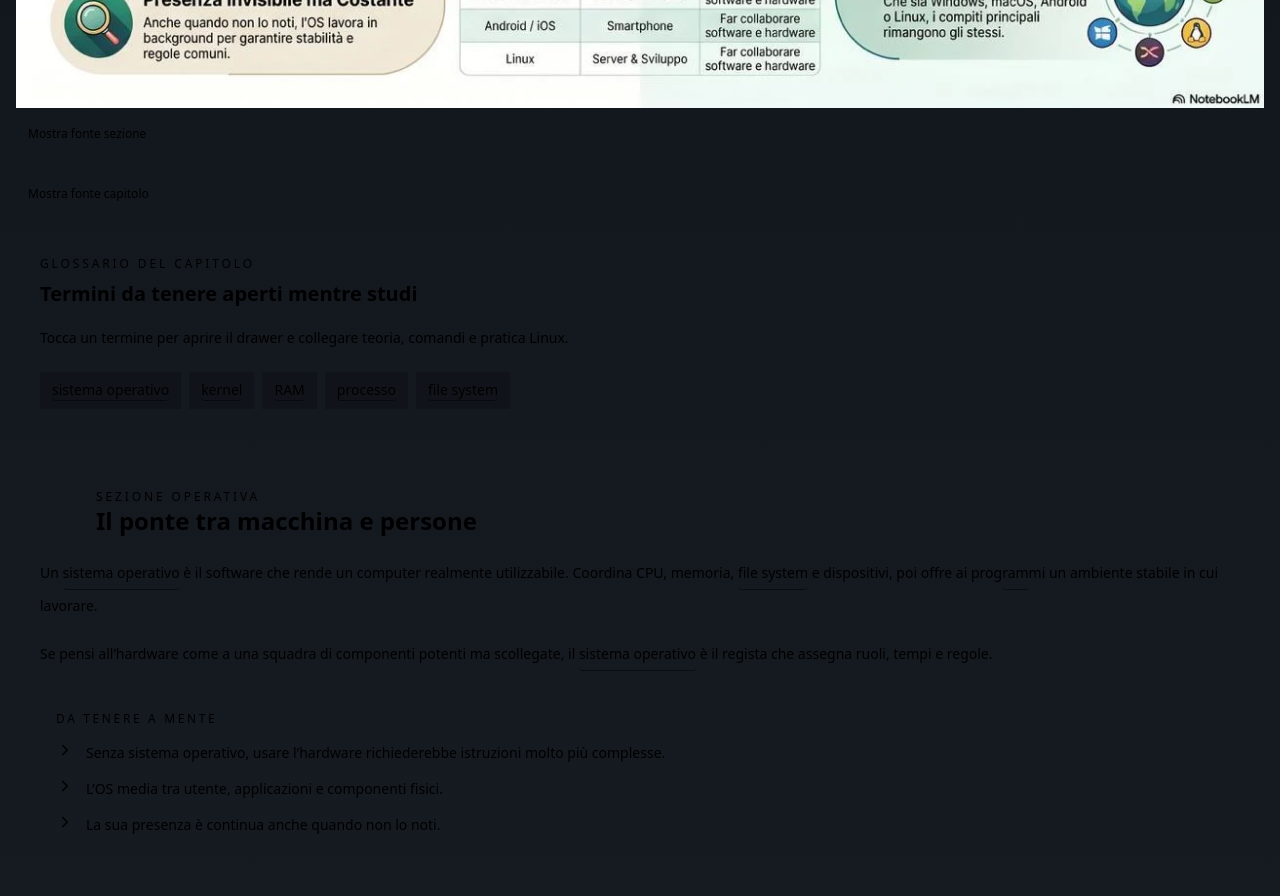
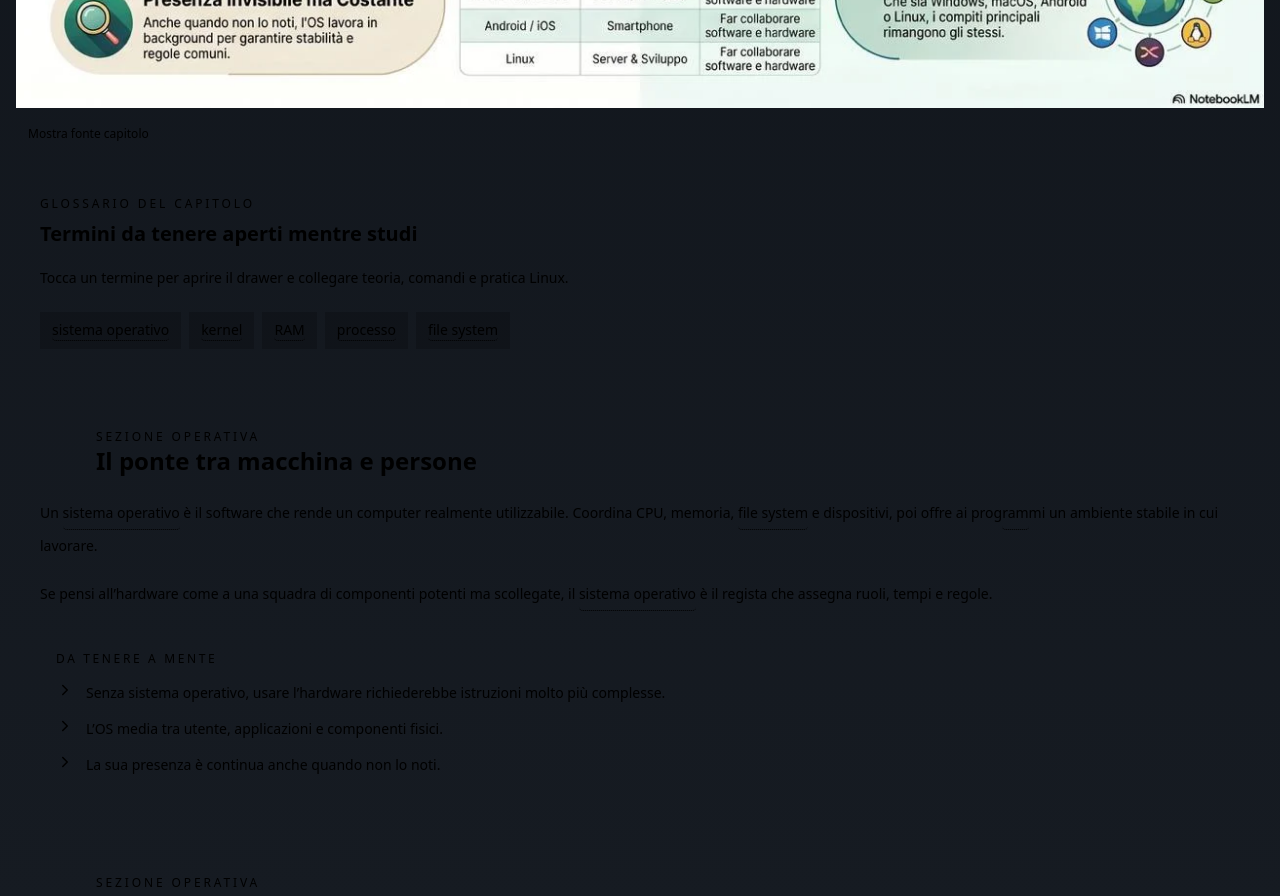
Before and after one commit to MT-Showcases/operating-systems-showcase, a Next.js app: page /chapters/what-is-os in a window 1280 px wide. Shown: the part 1560-2456 px from the top of the page. Built offline with nearby package versions, Linux system fonts and the light colour scheme.

Commit message:
fix: hide source section toggle on chapter-level media (hideSourceToggle prop)

```diff
--- a/app/chapters/[slug]/page.tsx
+++ b/app/chapters/[slug]/page.tsx
@@ -179,6 +179,7 @@ export default async function ChapterPage({ params }: Props) {
               sectionTitle={chapter.title}
               sectionContent={chapter.description}
               media={chapter.media}
+              hideSourceToggle
             />
 
             <SourceToggle source={buildChapterSource(chapter)} label="Mostra fonte capitolo" />
--- a/components/SectionMediaSlots.tsx
+++ b/components/SectionMediaSlots.tsx
@@ -26,7 +26,7 @@ const mediaTypeOrder: Record<MediaPlaceholder['type'], number> = {
   resource: 3,
 };
 
-export default function SectionMediaSlots({ chapterId, chapterSlug, sectionIndex, sectionTitle, sectionContent, media, isWorkflow = false, customSourceText }: Props & { isWorkflow?: boolean; customSourceText?: string }) {
+export default function SectionMediaSlots({ chapterId, chapterSlug, sectionIndex, sectionTitle, sectionContent, media, isWorkflow = false, customSourceText, hideSourceToggle = false }: Props & { isWorkflow?: boolean; customSourceText?: string; hideSourceToggle?: boolean }) {
   // Regola: nessun media definito => nessun placeholder automatico
   const slotsRaw = media ?? [];
   // UX choice: hide resource cards until a real downloadable asset exists
@@ -99,7 +99,7 @@ export default function SectionMediaSlots({ chapterId, chapterSlug, sectionIndex
         ))}
       </div>
 
-      <div className="mb-8">
+      {!hideSourceToggle && <div className="mb-8">
         <button
           onClick={() => setShowSource((v) => !v)}
           className="text-xs px-3 py-1.5 border-2 border-accent-cyan/40 text-accent-cyan hover:bg-accent-cyan/10 transition mr-2"
@@ -127,7 +127,7 @@ export default function SectionMediaSlots({ chapterId, chapterSlug, sectionIndex
             </button>
           </div>
         )}
-      </div>
+      </div>}
 
       {active && (
         <div className="fixed inset-0 z-[120] bg-black/85 flex items-center justify-center p-4" onClick={() => setActive(null)}>
```
